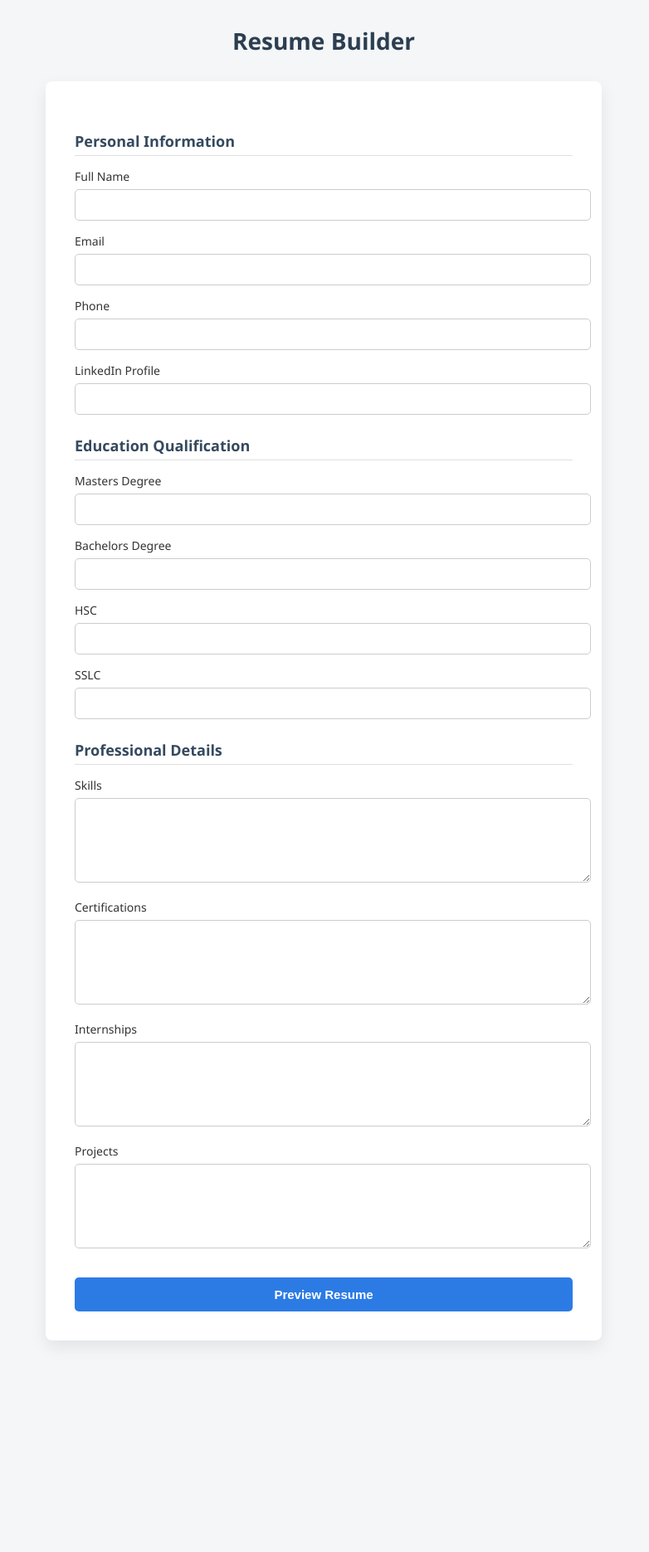
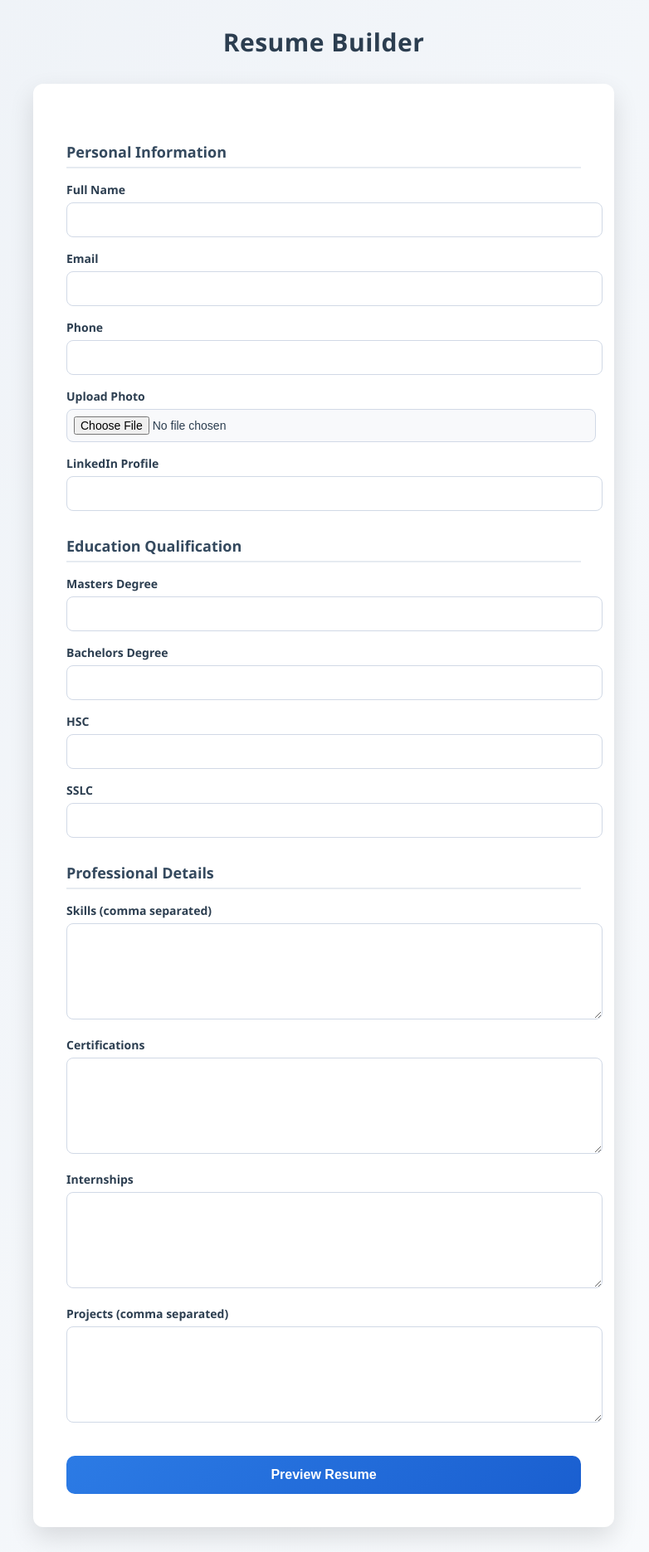
Before and after one commit to SandhiyaBaskar-Moon/resume_builder, a Flask app: page / in a window 1280 px wide. Shown: the whole page at 83% size, without its empty margins (250-1032 px from the left). Before the commit the page ends 1620 px from the top, so only its background shows below. Run offline with Flask 3, Linux system fonts and the light colour scheme.

Commit message:
Updated resume with photo upload and UI polish

```diff
--- a/app.py
+++ b/app.py
@@ -1,9 +1,18 @@
 from flask import Flask, render_template, request, send_file
+from werkzeug.utils import secure_filename
 from reportlab.lib.pagesizes import A4
 from reportlab.pdfgen import canvas
+import os
 import io
 
 app = Flask(__name__)
+
+# Upload folder config
+UPLOAD_FOLDER = 'static/uploads'
+app.config['UPLOAD_FOLDER'] = UPLOAD_FOLDER
+
+# Create upload folder if not exists
+os.makedirs(UPLOAD_FOLDER, exist_ok=True)
 
 # Home page – Resume form
 @app.route('/')
@@ -13,8 +22,20 @@ def home():
 # Preview resume
 @app.route('/preview', methods=['POST'])
 def preview():
-    data = request.form
-    return render_template('resume.html', data=data)
+    data = request.form.to_dict()
+
+    photo = request.files.get('photo')
+    photo_filename = None
+
+    if photo and photo.filename != "":
+        photo_filename = secure_filename(photo.filename)
+        photo.save(os.path.join(app.config['UPLOAD_FOLDER'], photo_filename))
+
+    return render_template(
+        'resume.html',
+        data=data,
+        photo=photo_filename
+    )
 
 # Download resume as PDF
 @app.route('/download', methods=['POST'])
@@ -41,9 +62,11 @@ def download():
     pdf.drawString(50, y, f"LinkedIn: {data.get('linkedin', '')}")
     y -= 25
 
-    # Helper function for sections
     def draw_section(title, content):
         nonlocal y
+        if not content:
+            return
+
         pdf.setFont("Helvetica-Bold", 13)
         pdf.drawString(50, y, title)
         y -= 15
@@ -54,16 +77,14 @@ def download():
             y -= 14
         y -= 10
 
-    # Education
     education = (
         f"Masters Degree: {data.get('masters', '')}\n"
         f"Bachelors Degree: {data.get('bachelors', '')}\n"
         f"HSC: {data.get('hsc', '')}\n"
         f"SSLC: {data.get('sslc', '')}"
     )
+
     draw_section("Education Qualification", education)
-
-    # Professional details
     draw_section("Skills", data.get('skills', ''))
     draw_section("Certifications", data.get('certifications', ''))
     draw_section("Internships", data.get('internships', ''))
@@ -80,7 +101,5 @@ def download():
         mimetype="application/pdf"
     )
 
-import os
-
 if __name__ == "__main__":
     app.run(host="0.0.0.0", port=int(os.environ.get("PORT", 10000)))
--- a/static/style.css
+++ b/static/style.css
@@ -1,83 +1,180 @@
+/* ===== Global ===== */
 body {
     margin: 0;
     padding: 0;
     font-family: "Segoe UI", Arial, sans-serif;
-    background-color: #f4f6f8;
-}
-
-/* Page title */
-.page-title {
-    text-align: center;
-    margin-top: 30px;
-    font-size: 28px;
-    font-weight: 600;
+    background: linear-gradient(120deg, #eef2f7, #f9fbfd);
     color: #2c3e50;
 }
 
-/* Form card */
+/* ===== Page Title ===== */
+.page-title {
+    text-align: center;
+    margin: 30px 0 10px;
+    font-size: 30px;
+    font-weight: 700;
+    letter-spacing: 0.5px;
+}
+
+/* ===== Form Container ===== */
 .container {
-    width: 600px;
+    width: 620px;
     margin: 30px auto;
     background: #ffffff;
-    padding: 35px;
-    border-radius: 8px;
-    box-shadow: 0 8px 20px rgba(0, 0, 0, 0.08);
+    padding: 40px;
+    border-radius: 12px;
+    box-shadow: 0 12px 30px rgba(0, 0, 0, 0.12);
+    transition: transform 0.3s ease;
 }
 
-/* Section headings */
+.container:hover {
+    transform: translateY(-3px);
+}
+
+/* ===== Section Titles ===== */
 .section-title {
     font-size: 18px;
-    font-weight: 600;
+    font-weight: 700;
+    margin-top: 30px;
+    margin-bottom: 12px;
+    padding-bottom: 6px;
+    border-bottom: 2px solid #e6ebf1;
     color: #34495e;
-    margin-top: 25px;
-    margin-bottom: 10px;
-    border-bottom: 1px solid #e0e0e0;
-    padding-bottom: 5px;
 }
 
-/* Labels */
+/* ===== Labels ===== */
 label {
     display: block;
+    margin-top: 16px;
     font-size: 14px;
-    font-weight: 500;
-    margin-top: 15px;
-    color: #333;
+    font-weight: 600;
 }
 
-/* Inputs */
+/* ===== Inputs ===== */
 input, textarea {
     width: 100%;
-    padding: 10px;
+    padding: 12px;
     margin-top: 6px;
-    border: 1px solid #ccc;
-    border-radius: 5px;
+    border: 1px solid #d1d9e6;
+    border-radius: 8px;
     font-size: 14px;
+    transition: border-color 0.2s, box-shadow 0.2s;
 }
 
 textarea {
     resize: vertical;
-    min-height: 80px;
+    min-height: 90px;
 }
 
+/* Focus effect */
 input:focus, textarea:focus {
     outline: none;
     border-color: #2c7be5;
+    box-shadow: 0 0 0 3px rgba(44, 123, 229, 0.15);
 }
 
-/* Button */
-button {
-    margin-top: 30px;
-    width: 100%;
-    padding: 12px;
-    background-color: #2c7be5;
-    color: white;
-    border: none;
-    border-radius: 5px;
-    font-size: 15px;
-    font-weight: 600;
+/* ===== File Upload ===== */
+input[type="file"] {
+    padding: 8px;
+    background-color: #f8f9fb;
     cursor: pointer;
 }
 
+/* ===== Buttons ===== */
+button {
+    width: 100%;
+    margin-top: 35px;
+    padding: 14px;
+    font-size: 16px;
+    font-weight: 700;
+    background: linear-gradient(135deg, #2c7be5, #1a5fd0);
+    color: #ffffff;
+    border: none;
+    border-radius: 10px;
+    cursor: pointer;
+    transition: all 0.25s ease;
+}
+
 button:hover {
-    background-color: #1a68d1;
+    transform: translateY(-2px);
+    box-shadow: 0 8px 20px rgba(44, 123, 229, 0.4);
 }
+
+/* ===== Resume Preview ===== */
+.resume {
+    width: 820px;
+    margin: 50px auto;
+    background: #ffffff;
+    padding: 45px;
+    border-radius: 14px;
+    box-shadow: 0 15px 35px rgba(0,0,0,0.12);
+}
+
+/* ===== Profile Photo ===== */
+.profile-pic {
+    width: 130px;
+    height: 130px;
+    border-radius: 50%;
+    object-fit: cover;
+    display: block;
+    margin: 0 auto 25px auto;
+    border: 4px solid #2c7be5;
+}
+
+/* ===== Resume Headings ===== */
+.resume h1 {
+    text-align: center;
+    font-size: 32px;
+    margin-bottom: 8px;
+}
+
+.resume h2, .resume h3 {
+    margin-top: 30px;
+    color: #1f3a5f;
+    border-bottom: 1px solid #e1e8f0;
+    padding-bottom: 6px;
+}
+
+/* ===== Lists ===== */
+.resume ul {
+    padding-left: 22px;
+}
+
+.resume li {
+    margin-bottom: 8px;
+    line-height: 1.6;
+}
+
+/* ===== Contact Info ===== */
+.contact p {
+    text-align: center;
+    margin: 4px 0;
+    font-size: 14px;
+}
+
+/* ===== Download Button ===== */
+.download-btn {
+    margin-top: 40px;
+    padding: 14px;
+    width: 100%;
+    background: linear-gradient(135deg, #28a745, #1e8e3e);
+    color: #ffffff;
+    font-size: 16px;
+    font-weight: 700;
+    border: none;
+    border-radius: 10px;
+    cursor: pointer;
+}
+
+.download-btn:hover {
+    box-shadow: 0 8px 25px rgba(40, 167, 69, 0.45);
+    transform: translateY(-2px);
+}
+
+/* ===== Mobile Responsive ===== */
+@media (max-width: 768px) {
+    .container, .resume {
+        width: 92%;
+        padding: 25px;
+    }
+}
--- a/templates/form.html
+++ b/templates/form.html
@@ -1,6 +1,7 @@
 <!DOCTYPE html>
-<html>
+<html lang="en">
 <head>
+    <meta charset="UTF-8">
     <title>Resume Builder</title>
     <link rel="stylesheet" href="{{ url_for('static', filename='style.css') }}">
 </head>
@@ -11,49 +12,52 @@
 
 <div class="container">
 
-    <form action="/preview" method="post">
+    <form method="POST" action="/preview" enctype="multipart/form-data">
 
         <div class="section-title">Personal Information</div>
 
-        <label>Full Name</label>
-        <input type="text" name="name" required>
+        <label for="name">Full Name</label>
+        <input type="text" id="name" name="name" required>
 
-        <label>Email</label>
-        <input type="email" name="email" required>
+        <label for="email">Email</label>
+        <input type="email" id="email" name="email" required>
 
-        <label>Phone</label>
-        <input type="text" name="phone" required>
+        <label for="phone">Phone</label>
+        <input type="text" id="phone" name="phone" required>
 
-        <label>LinkedIn Profile</label>
-        <input type="text" name="linkedin">
+        <label for="photo">Upload Photo</label>
+        <input type="file" id="photo" name="photo" accept="image/*">
+
+        <label for="linkedin">LinkedIn Profile</label>
+        <input type="text" id="linkedin" name="linkedin">
 
         <div class="section-title">Education Qualification</div>
 
-        <label>Masters Degree</label>
-        <input type="text" name="masters">
+        <label for="masters">Masters Degree</label>
+        <input type="text" id="masters" name="masters">
 
-        <label>Bachelors Degree</label>
-        <input type="text" name="bachelors">
+        <label for="bachelors">Bachelors Degree</label>
+        <input type="text" id="bachelors" name="bachelors">
 
-        <label>HSC</label>
-        <input type="text" name="hsc">
+        <label for="hsc">HSC</label>
+        <input type="text" id="hsc" name="hsc">
 
-        <label>SSLC</label>
-        <input type="text" name="sslc">
+        <label for="sslc">SSLC</label>
+        <input type="text" id="sslc" name="sslc">
 
         <div class="section-title">Professional Details</div>
 
-        <label>Skills</label>
-        <textarea name="skills"></textarea>
+        <label for="skills">Skills (comma separated)</label>
+        <textarea id="skills" name="skills"></textarea>
 
-        <label>Certifications</label>
-        <textarea name="certifications"></textarea>
+        <label for="certifications">Certifications</label>
+        <textarea id="certifications" name="certifications"></textarea>
 
-        <label>Internships</label>
-        <textarea name="internships"></textarea>
+        <label for="internships">Internships</label>
+        <textarea id="internships" name="internships"></textarea>
 
-        <label>Projects</label>
-        <textarea name="projects"></textarea>
+        <label for="projects">Projects (comma separated)</label>
+        <textarea id="projects" name="projects"></textarea>
 
         <button type="submit">Preview Resume</button>
 
```
Also changed, not shown: templates/resume.html (+31 -70 lines), static/uploads/IMG_7807.jpeg (added).
